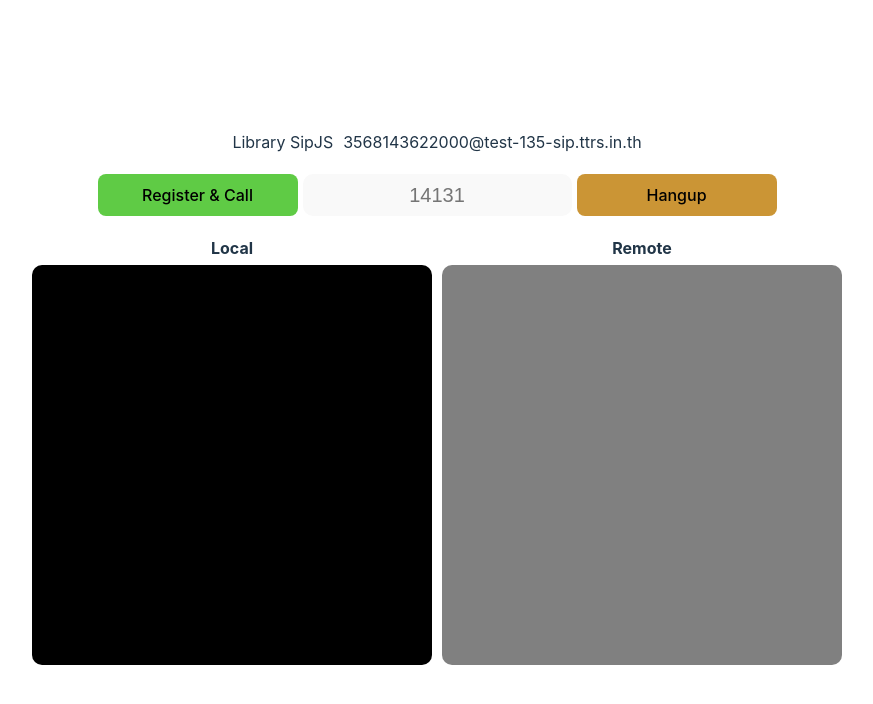
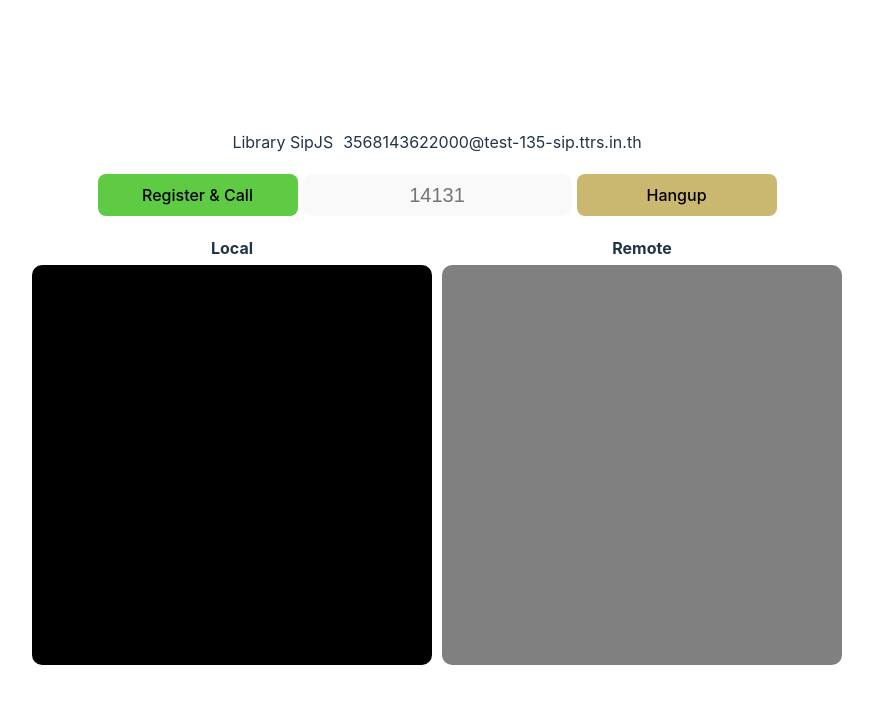
Before and after one commit to kasemsan00/sip-test-sipjs, a React (Vite) app: page / in a window 1280 px wide. Shown: the top 704 px of the page, without its empty margins (203-1076 px from the left). Built offline with nearby package versions, Linux system fonts and the light colour scheme.

Commit message:
Update App.css

```diff
--- a/src/App.css
+++ b/src/App.css
@@ -85,6 +85,6 @@
   width: 200px;
 }
 .hangup-btn {
-  background-color: #cb9535;
+  background-color: #cbb870;
   width: 200px;
 }
```
